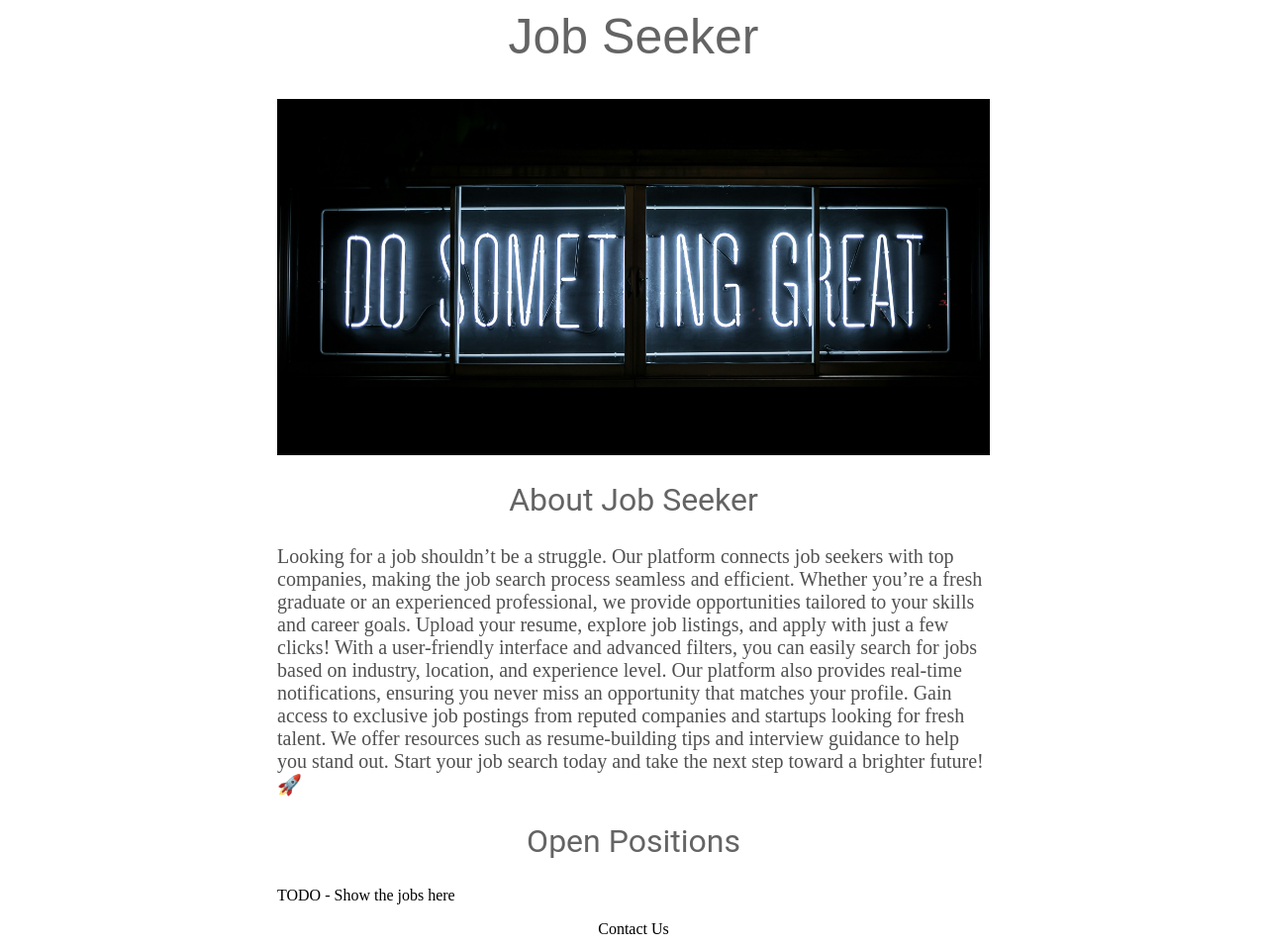
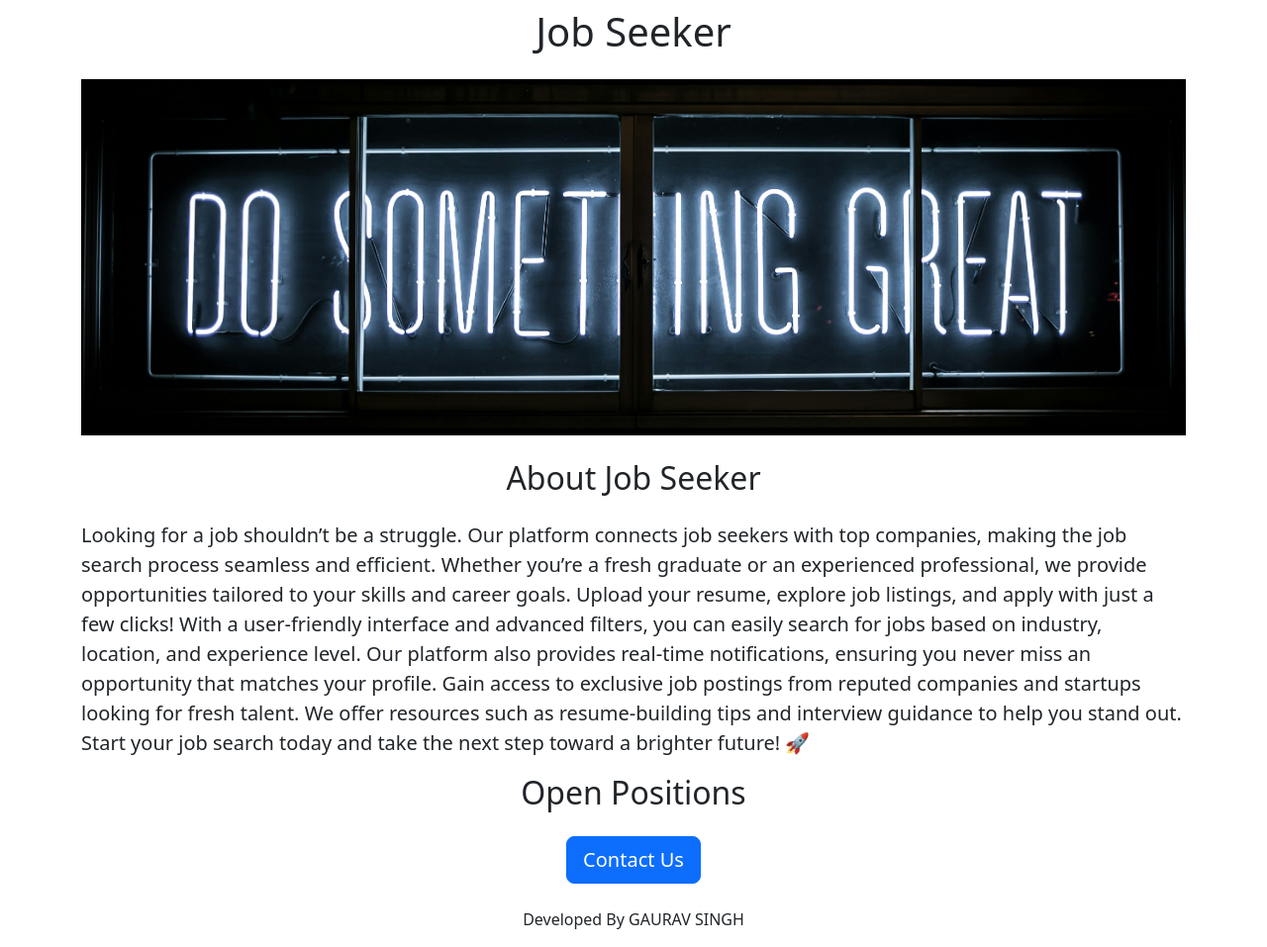
Before and after one commit to Gaurav-singh101/Job-Seeker-Website, a Flask app: template templates/home.html in a window 1280 px wide. Shown: the whole page at 99% size. Run offline with Flask 3, Linux system fonts and the light colour scheme; the template is opened without the code that fills it, so the values that code supplies are empty.

Commit message:
User checkpoint: Add job listings to home page with styling using Bootstrap.

```diff
--- a/app.py
+++ b/app.py
@@ -2,10 +2,41 @@ from flask import Flask, render_template
 
 app = Flask(__name__)
 
+JOBS = [
+    {
+        'id': 1,
+        'title': 'Data Analyst',
+        'location': 'Bengaluru, India',
+        'salary': 'Rs. 10,00,000'
+    },
+
+    {
+        'id': 2,
+        'title': 'Data Scientist',
+        'location': 'Delhi, India',
+        'salary': 'Rs. 15,00,000'
+    },
+
+    {
+        'id': 3,
+        'title': 'Frontend Engineer',
+        'location': 'Remote',
+        'salary': 'Rs. 12,00,000'
+    },
+
+    {
+        'id': 4,
+        'title': 'Backend Engineer',
+        'location': 'San Francisco, USA',
+        'salary': '$120,000'
+    },
+]
+
+
 
 @app.route("/")
 def hello():
-    return render_template("home.html")
+    return render_template("home.html" , jobs=JOBS)
 
 
 if __name__ == "__main__":
--- a/templates/home.html
+++ b/templates/home.html
@@ -2,69 +2,53 @@
 <html>
   <head>
     <title>Job Seeker</title>
+    <meta charset="utf-8">
+    <meta name="viewport" content="width=device-width, initial-scale=1">
+    <link href="https://cdn.jsdelivr.net/npm/bootstrap@5.3.3/dist/css/bootstrap.min.css" rel="stylesheet" integrity="sha384-QWTKZyjpPEjISv5WaRU9OFeRpok6YctnYmDr5pNlyT2bRjXh0JMhjY6hW+ALEwIH" crossorigin="anonymous">
 
     <style>
-      h1 {
-        font-size: 50px;
-        font-family: Sans-serif;
-        font-weight: normal;
-        color: rgb(100, 100, 100);
-        text-align: center;
+      #banner {
+        height: 360px;
+        width: 100%;
+        object-fit: cover;
+        margin-bottom: 16px;
       }
-
-      #banner {
-        width: 100%;
-        height: 360px;
-        object-fit: cover;
-      }
-
-      h2 {
-        font-family: Roboto;
-        font-size: 32px;
-        color: rgb(100, 100, 100);
-        text-align: center;
-        font-weight: normal;
-      }
-
-      .bodytext {
-        font-size: 20px;
-        font-family: "Times New Roman", Times, serif;
-        color: rgb(80, 80, 80);
-      }
-
-      #container {
-        max-width: 720px;
-        margin: 0 auto;
-      }
-
     </style>
-
 
   </head>
 
   <body>
 
-    <div id="container">
+    <div class="container">
 
-      <h1>Job Seeker</h1>
-      <img id="banner"  src="https://0fedba55-2d91-4369-a0bb-ceb65ead6ed8-00-h0kooy54u88s.sisko.replit.dev/static/banner.jpg" height="320">
+      <h1 class="text-center mt-2 mb-4">Job Seeker</h1>
+      <img class="img-fluid"  id="banner"  src="https://0fedba55-2d91-4369-a0bb-ceb65ead6ed8-00-h0kooy54u88s.sisko.replit.dev/static/banner.jpg" height="320">
 
-      <h2>About Job Seeker</h2>
+      <h2 class="text-center mt-2 mb-4">About Job Seeker</h2>
 
-      <p class="bodytext"> Looking for a job shouldn’t be a struggle. Our platform connects job seekers with top companies, making the job           search process seamless and efficient. Whether you’re a fresh graduate or an experienced professional, we provide opportunities tailored       to your skills and career goals. Upload your resume, explore job listings, and apply with just a few clicks!
+      <p class="lead"> Looking for a job shouldn’t be a struggle. Our platform connects job seekers with top companies, making the job           search process seamless and efficient. Whether you’re a fresh graduate or an experienced professional, we provide opportunities tailored       to your skills and career goals. Upload your resume, explore job listings, and apply with just a few clicks!
 
         With a user-friendly interface and advanced filters, you can easily search for jobs based on industry, location, and experience level.         Our platform also provides real-time notifications, ensuring you never miss an opportunity that matches your profile. Gain access to           exclusive job postings from reputed companies and startups looking for fresh talent. We offer resources such as resume-building tips           and interview guidance to help you stand out. Start your job search today and take the next step toward a brighter future! 🚀
       </p>
 
-      <h2>Open Positions</h2>
+      <h2 class="text-center mt-2 mb-4">Open Positions</h2>
 
-      <p>TODO - Show the jobs here</p>
+      <div>
+        {% for job in jobs %}
 
-      <div style= "text-align: center;"
+        {% include 'jobitem.html '%}
 
-      <button>Contact Us</button>
+        {% endfor %}
+      </div>
 
-      </div
+      <div class="text-center">
+
+      <button class="btn btn-primary btn-lg">Contact Us</button>
+
+        <p  class="mt-4">Developed By GAURAV SINGH</p>
+
+
+      </div>
 
     </div>
 
```
Also changed, not shown: templates/jobitem.html (added, +18 -0 lines).
